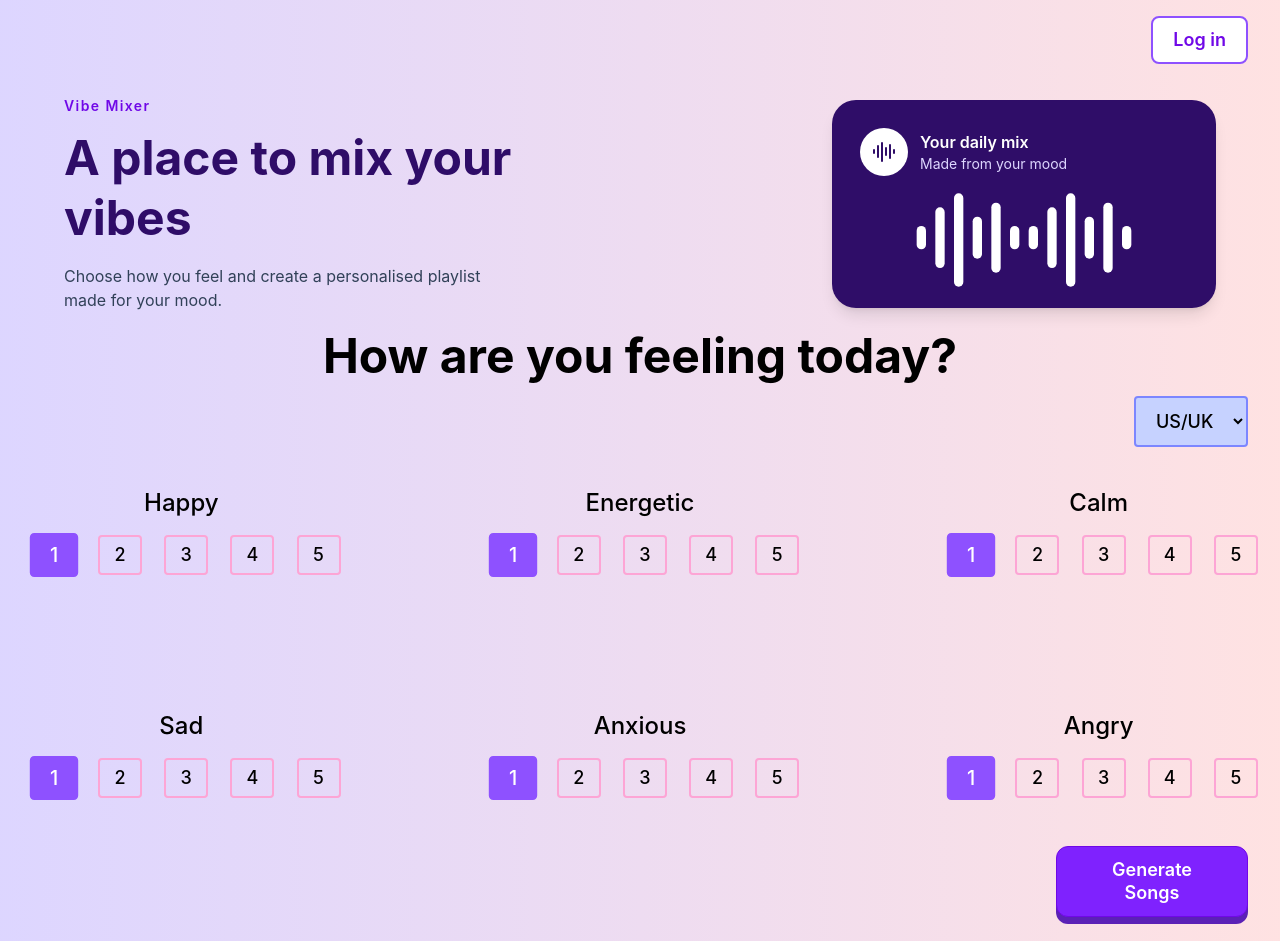
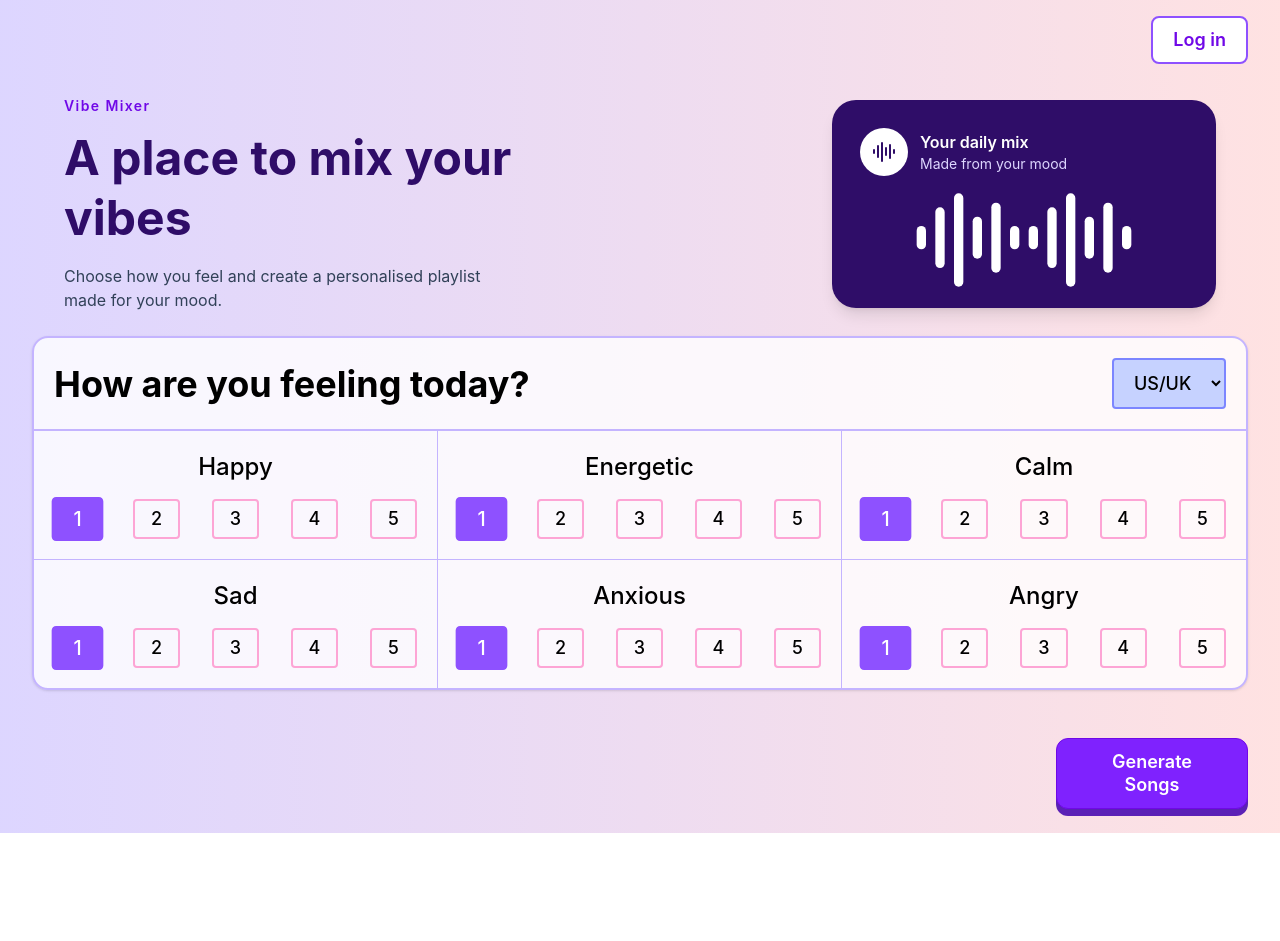
Before and after one commit to isaacnguyen10711-cpu/Vibe-Mixer, a React (Vite) app in the folder vm-frontend/: page / in a window 1280 px wide. After the commit the page ends 833 px from the top, so only its background shows below. Built offline with nearby package versions, Linux system fonts and the light colour scheme; no server answers.

Commit message:
Added styling to the button rows

```diff
--- a/vm-frontend/src/pages/HomePage.tsx
+++ b/vm-frontend/src/pages/HomePage.tsx
@@ -237,21 +237,19 @@ function HomePage() {
                 </>
             ) : (
                 <>
-                    <div className="flex flex-wrap justify-center">
-                        <h1 className="mt-2 text-2xl font-bold md:mt-5 md:text-3xl lg:text-5xl">
+                    <div className="mx-4 mt-6 grid overflow-hidden rounded-2xl border-2 border-violet-300 bg-white/80 shadow-sm md:mx-0 md:grid-cols-3">
+                        <div className="flex flex-col items-center justify-between gap-4 border-b-2 border-violet-300 p-5 md:col-span-3 md:flex-row">
+                            <h1 className="text-2xl font-bold md:text-3xl lg:text-4xl">
                                 How are you feeling today?
                             </h1>
-                    </div>
 
-                    <div className="mt-4 flex justify-end px-4 md:px-0">
                             <MusicMarketDropDownButton
                                 value={musicMarket}
                                 onChange={setMusicMarket}
                             />
                         </div>
 
-                    <div className="grid gap-3 md:grid-cols-3 md:gap-20 md:space-y-[-10px] lg:gap-40 lg:space-y-[-25px] justify-center md:mt-10">
-                        <div>
+                        <div className="border-b border-violet-300 p-5 md:border-r">
                             <div className="flex justify-center">
                                 <h1 className="text-base font-medium md:text-xl lg:text-2xl">Happy</h1>
                             </div>
@@ -259,7 +257,7 @@ function HomePage() {
                                 <ButtonRow selectedMood={happy} setMood={setHappy} />
                             </div>
                         </div>
-                        <div>
+                        <div className="border-b border-violet-300 p-5 md:border-r">
                             <div className="flex justify-center">
                                 <h1 className="text-base font-medium md:text-xl lg:text-2xl">Energetic</h1>
                             </div>
@@ -267,7 +265,7 @@ function HomePage() {
                                 <ButtonRow selectedMood={energetic} setMood={setEnergetic} />
                             </div>
                         </div>
-                        <div>
+                        <div className="border-b border-violet-300 p-5">
                             <div className="flex justify-center">
                                 <h1 className="text-base font-medium md:text-xl lg:text-2xl">Calm</h1>
                             </div>
@@ -275,7 +273,7 @@ function HomePage() {
                                 <ButtonRow selectedMood={calm} setMood={setCalm} />
                             </div>
                         </div>
-                        <div>
+                        <div className="border-b border-violet-300 p-5 md:border-b-0 md:border-r">
                             <div className="flex justify-center">
                                 <h1 className="text-base font-medium md:text-xl lg:text-2xl">Sad</h1>
                             </div>
@@ -283,7 +281,7 @@ function HomePage() {
                                 <ButtonRow selectedMood={sad} setMood={setSad} />
                             </div>
                         </div>
-                        <div>
+                        <div className="border-b border-violet-300 p-5 md:border-b-0 md:border-r">
                             <div className="flex justify-center">
                                 <h1 className="text-base font-medium md:text-xl lg:text-2xl">Anxious</h1>
                             </div>
@@ -291,7 +289,7 @@ function HomePage() {
                                 <ButtonRow selectedMood={anxious} setMood={setAnxious} />
                             </div>
                         </div>
-                        <div>
+                        <div className="p-5">
                             <div className="flex justify-center">
                                 <h1 className="text-base font-medium md:text-xl lg:text-2xl">Angry</h1>
                             </div>
```
Lines whose indentation alone changed are shown as unchanged.
